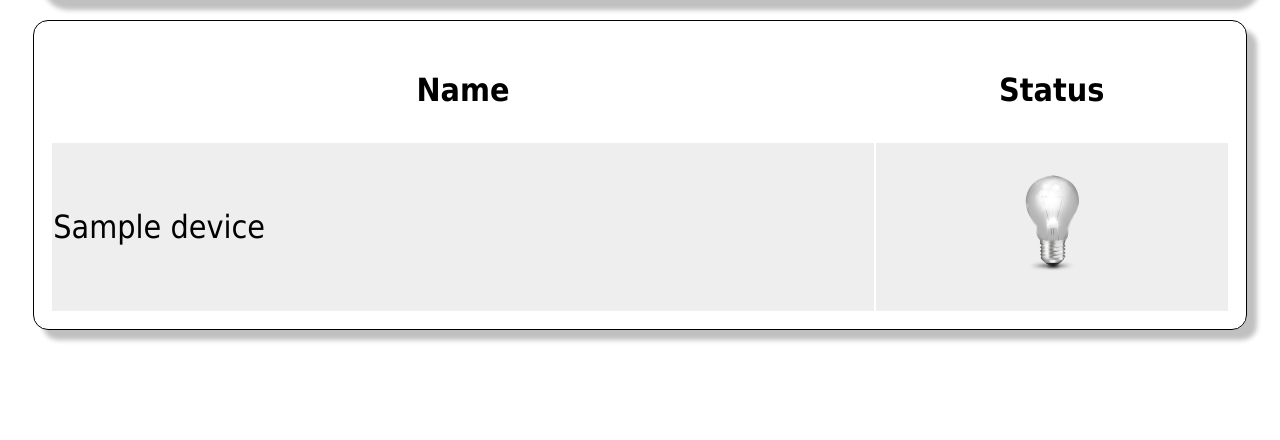
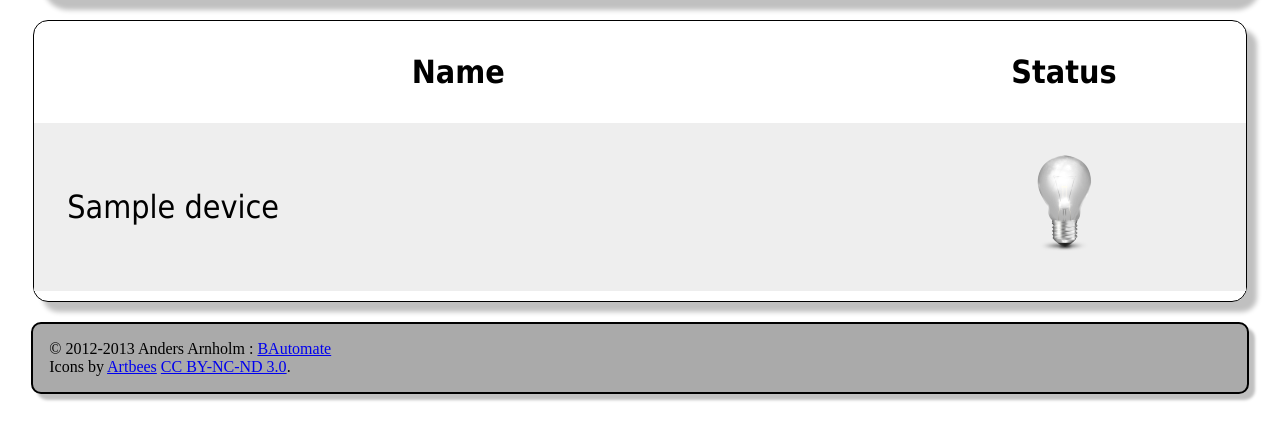
Before and after one commit to balp/bautomate, a Django app: template templates/bautomate/index.html in a window 1280 px wide. Shown: the part 117-557 px from the top of the page. Run offline with Django 3.2, Linux system fonts and the light colour scheme; the template is opened without the code that fills it: most values are stand-ins (such as "Sample title", 1, 10 or a date in 2020).

Commit message:
Fix small glitches in style and add a footer.

```diff
--- a/static/styles.css
+++ b/static/styles.css
@@ -26,19 +26,29 @@ p {margin-left:20px;}
     width: 100%;
     border: 1px solid;
     border-radius: 15px;
+    border-spacing: 0;
     box-shadow: 10px 10px 5px #C0C0C0 ;
     margin-top: 20px;
     margin-bottom: 20px;
-    padding: 1em;
 }
 
 #oddrow {
     background-color: #EEEEEE;
 }
+#evenrow {
+    background-color: #FFFFFF;
+}
+#endrow {
+    height: 10px ;
+}
 
 #namecolumn {
     width: 70%;
     font-size: 2em;
+}
+
+#devicename {
+    padding: 1em;
 }
 
 #statuscolumn {
@@ -47,3 +57,21 @@ p {margin-left:20px;}
     text-align: center;
     padding: 1em;
 }
+
+#footer {
+    margin-right: auto;
+    margin-left: auto;
+    width: 96%;
+    border: 2px solid;
+    border-radius: 10px;
+    background-color: #AAAAAA;
+    font-size: 1em;
+    text-align: left;
+    box-shadow: 6px 6px 3px #C0C0C0 ;
+    margin-top: 10px;
+    margin-bottom: 10px;
+}
+#footerdata {
+    padding: 1em;
+    width: 100%;
+}
--- a/templates/base.html
+++ b/templates/base.html
@@ -19,7 +19,9 @@
         </div>
         </div>
         <div id="footer">
+        <div id="footerdata">
             {% block footer %}{% endblock %}
+        </div>
         </div>
     </body>
 </html>
--- a/templates/bautomate/index.html
+++ b/templates/bautomate/index.html
@@ -14,7 +14,7 @@ BAutomate
     <tbody>
         {% for device in device_list %}
            <tr id="{% if forloop.counter|divisibleby:2 %}evenrow{% else %}oddrow{% endif %}" >
-               <td id="namecolumn">{{ device.name }} </td>
+               <td id="namecolumn"><div id="devicename">{{ device.name }}</div></td>
            {% if device.on %}
            <td id="statuscolumn"><a href="/bautomate/device/{{ device.id }}/off/">
                    <img src="{% static "worked-awhile-lights-icons-by-artbees/png/96/OnLamp.png" %}" alt="On"/>
@@ -26,9 +26,14 @@ BAutomate
            {% endif %}
            </tr>
         {% endfor %}
+        <tr id="endrow"> <td> </td> <td> </td> </tr>
     </tbody>
 </table>
 {% else %}
    <p>No lights found</p>
 {% endif %}
 {% endblock %}
+{% block footer %}
+&copy; 2012-2013 Anders Arnholm : <a href="https://github.com/balp/bautomate/">BAutomate</a><br/>
+Icons by <a href="http://artbees.net/worked-awhile-lights-icon-set/">Artbees</a> <a href="http://creativecommons.org/licenses/by-nc-nd/3.0/">CC BY-NC-ND 3.0</a>.
+{% endblock %}
```
